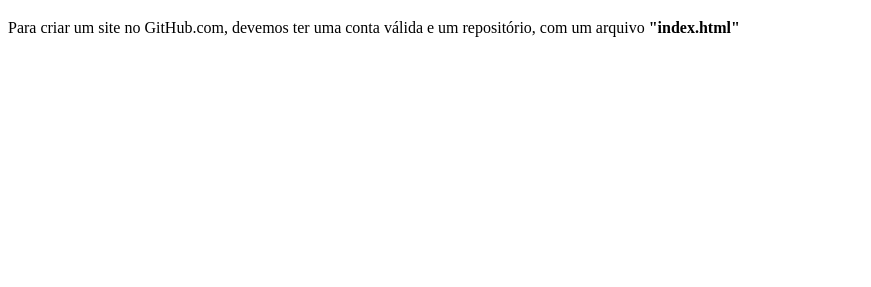
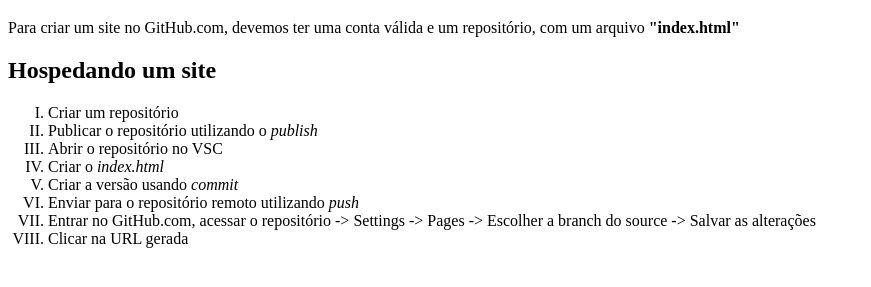
Before and after one commit to Tutubu/primeiro_site, a plain HTML site: page index.html in a window 1280 px wide. Shown: the part 61-348 px from the top of the page, without its empty margins (0-871 px from the left). Drawn offline with Linux system fonts and the light colour scheme.

Commit message:
versão 1.1
feito o passo a passo de como hospedar um site

```diff
--- a/index.html
+++ b/index.html
@@ -15,5 +15,34 @@
     <p>
         Para criar um site no GitHub.com, devemos ter uma conta válida e um repositório, com um arquivo <strong>"index.html"</strong>
     </p>
+    <h2>
+        Hospedando um site
+    </h2>
+    <ol type="I">
+        <li>
+            Criar um repositório
+        </li>
+        <li>
+            Publicar o repositório utilizando o <em>publish</em>
+        </li>
+        <li>
+            Abrir o repositório no VSC
+        </li>
+        <li>
+            Criar o <em>index.html</em>
+        </li>
+        <li>
+            Criar a versão usando <em>commit</em>
+        </li>
+        <li>
+            Enviar para o repositório remoto utilizando <em>push</em>
+        </li>
+        <li>
+            Entrar no GitHub.com, acessar o repositório -> Settings -> Pages -> Escolher a branch do source -> Salvar as alterações
+        </li>
+        <li>
+            Clicar na URL gerada
+        </li>
+    </ol>
 </body>
 </html>
```
